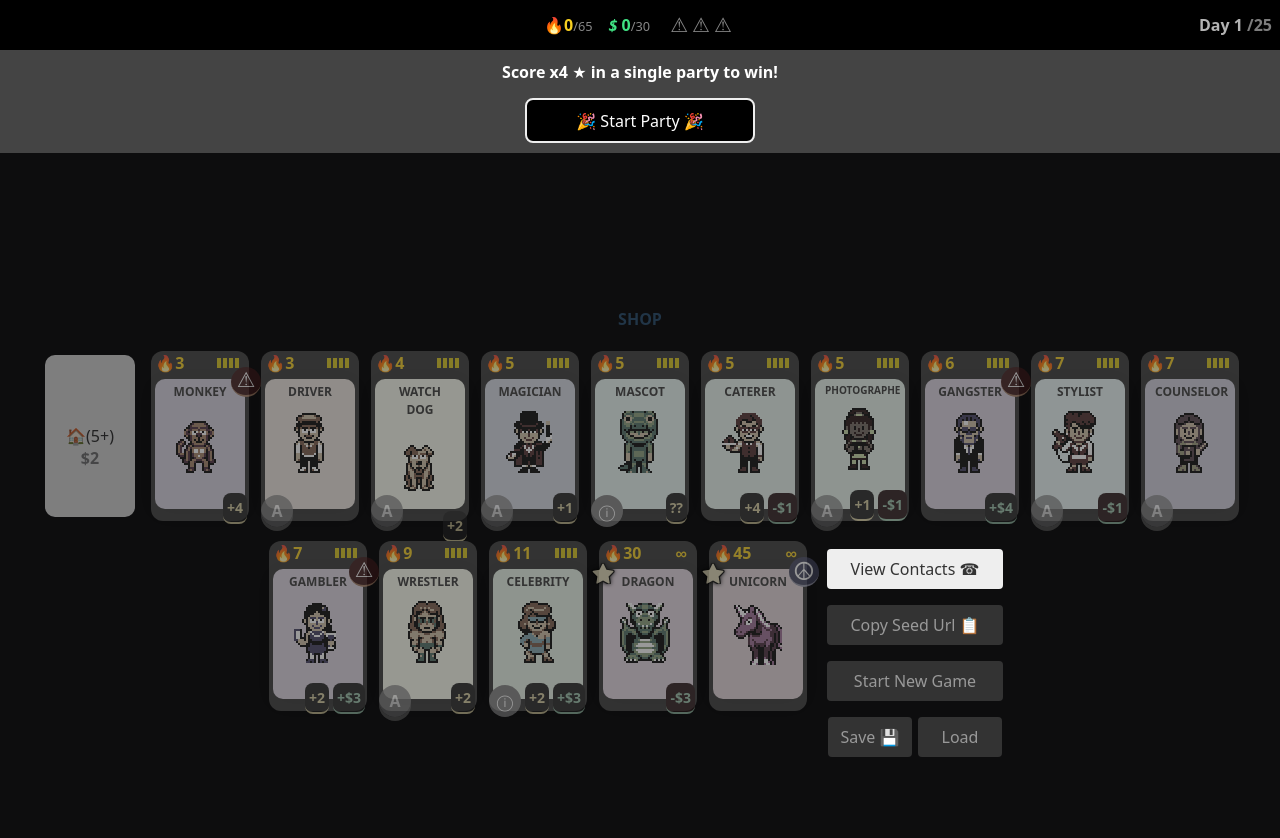
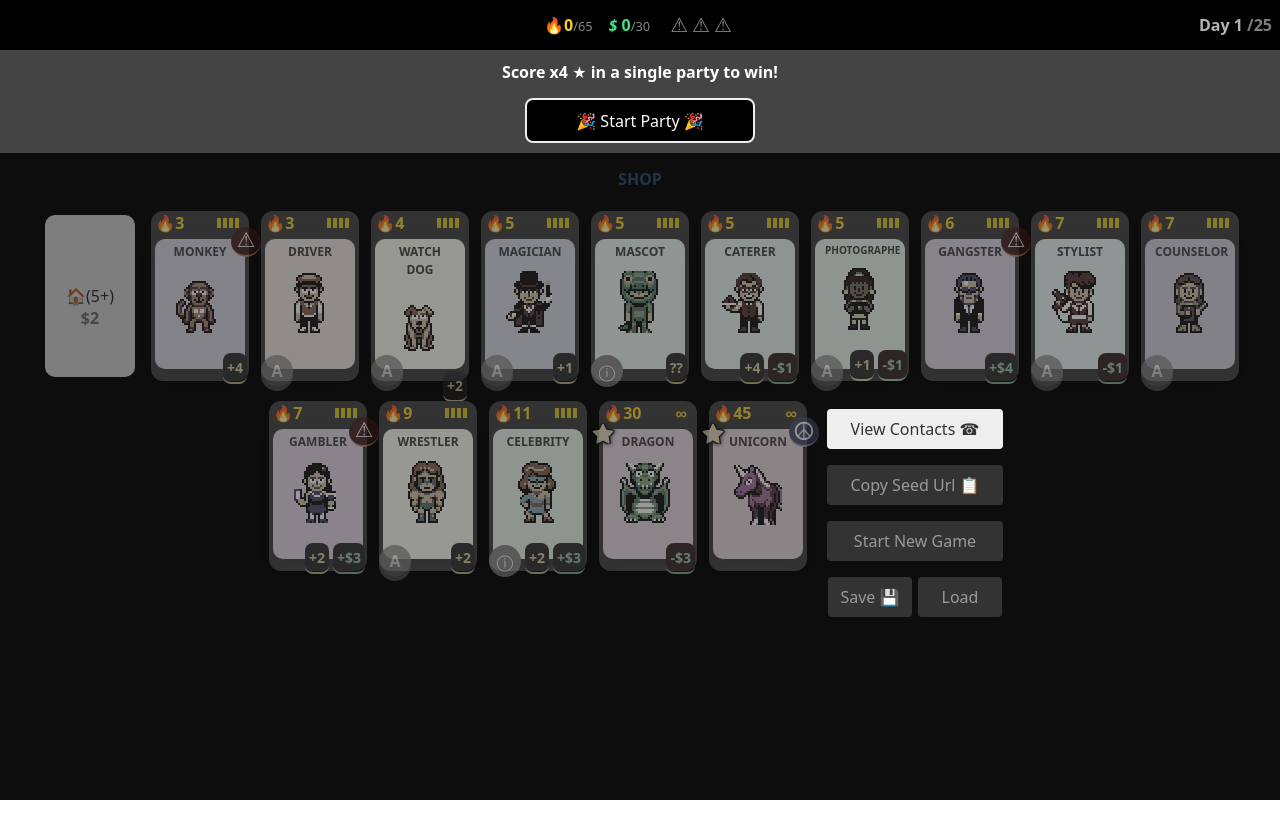
Before and after one commit to Samalam1/boogie_bungalow, a React (Vite) app: page / in a window 1280 px wide. Shown: the top 838 px of the page. After the commit the page ends 800 px from the top, so only its background shows below. Built offline with nearby package versions, Linux system fonts and the light colour scheme.

Commit message:
pc styling

```diff
--- a/src/components/UI/GuestCard/GuestCard.scss
+++ b/src/components/UI/GuestCard/GuestCard.scss
@@ -34,6 +34,8 @@
 body {
     background: #0d0d0e;
     padding-top: 140px;
+    padding-bottom: 140px;
+    box-sizing: border-box;
 }
 
 
```
